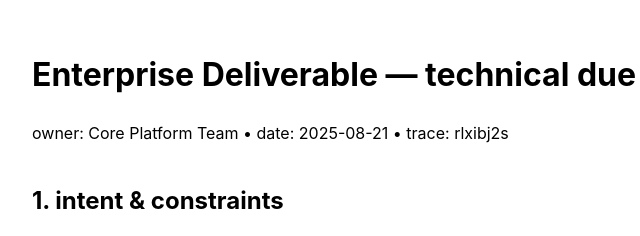
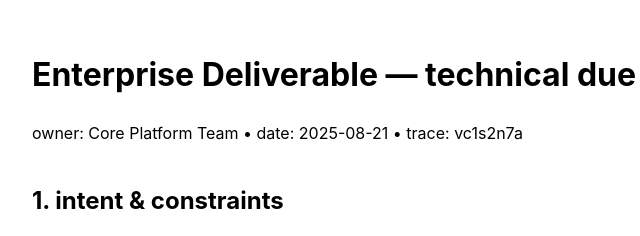
Before and after one commit to nickinper/vibe-coding-app-baseline-rigorous-ship, a website: page outputs/generated-deliverable.html in a window 1280 px wide. Shown: the top 236 px of the page, 8-648 px from the left. Drawn offline with Linux system fonts and the light colour scheme.

Commit message:
chore: export deliverable

```diff
--- a/outputs/generated-deliverable.html
+++ b/outputs/generated-deliverable.html
@@ -1,5 +1,5 @@
 <!doctype html><html><head><meta charset="utf-8"><style>body{font:16px/1.5 -apple-system,BlinkMacSystemFont,Segoe UI,Roboto,Helvetica,Arial,Apple Color Emoji,Segoe UI Emoji;margin:40px}h1,h2,h3{margin-top:1.6em}code,pre{background:#f6f8fa;padding:2px 4px}pre{padding:12px;overflow:auto}table{border-collapse:collapse}th,td{border:1px solid #ddd;padding:6px 10px}.page-break{page-break-before:always}</style></head><body><h1>Enterprise Deliverable — technical due diligence</h1>
-<p>owner: Core Platform Team • date: 2025-08-21 • trace: rlxibj2s</p>
+<p>owner: Core Platform Team • date: 2025-08-21 • trace: vc1s2n7a</p>
 <h2>1. intent &amp; constraints</h2>
 <ul>
 <li>intent: Hardened, privacy-first system for enterprise workloads</li>
```
